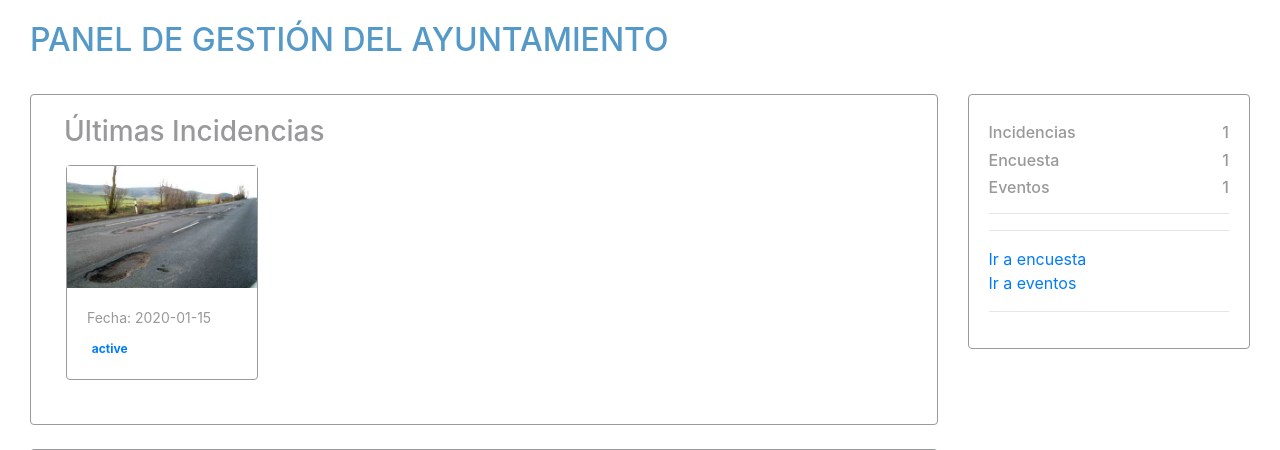
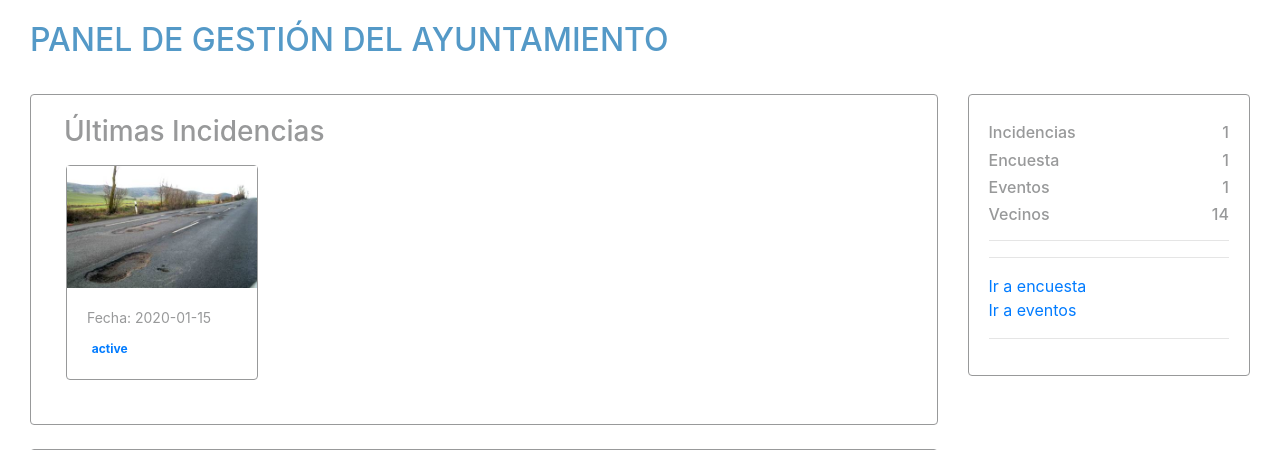
Before and after one commit to ereme/smartquercus, a Symfony app: template templates/inicio/inicio_ayto.html.twig in a window 1280 px wide. Shown: the part 65-515 px from the top of the page. Run offline with Twig, Linux system fonts and the light colour scheme; the template is opened without the code that fills it: most values are stand-ins (such as "Sample title", 1, 10 or a date in 2020); some libraries are stand-ins or nearby versions.

```diff
--- a/src/Controller/IncidenciaController.php
+++ b/src/Controller/IncidenciaController.php
@@ -30,7 +30,7 @@ class IncidenciaController extends AbstractController
             return $this->render('incidencia/index.html.twig',
             ['incidencias' => $incidencias->findAll()]);
         }elseif ($this->isGranted(Ayuntamiento::USER_AYTO)) {
-            $incidencias = $this->getIncidencias();
+            $incidencias = $this->getUser()->$this->getIncidencias();
             return $this->render('incidencia/index.html.twig', ['incidencias' => $incidencias->findAll()]);
         }elseif ($this->isGranted(Admin::USER_ADMIN)) {
             return $this->render('incidencia/index.html.twig', ['incidencias' => $incidenciaRepository->findAll()]);
--- a/src/Controller/InicioController.php
+++ b/src/Controller/InicioController.php
@@ -49,7 +49,8 @@ class InicioController extends AbstractController
                 return $this->render('inicio/inicio_ayto.html.twig', [
                   'opinas'=> $this->getUser()->getEncuestas(),
                   'incidencias'=> $this->getUser()->getIncidencias(),
-                  'eventos'=>$this->getUser()->getEventos()
+                  'eventos'=>$this->getUser()->getEventos(),
+                  'vecinos'=> $this->getUser()->getVecinos(),
                 ]);
             }
              else {
--- a/templates/evento/index.html.twig
+++ b/templates/evento/index.html.twig
@@ -15,7 +15,7 @@
     <a id="nuevoevento" class="btn btn-primary" href="{{ path('evento_new') }}">Nuevo artículo</a>
 
   {% endif %}
-  {% for row in evento|batch(3) %}
+  {% for row in eventos|batch(3) %}
     <div class="row">
       {% for evento in row %}
         <div  class="col-sm-4">
--- a/templates/inicio/inicio_ayto.html.twig
+++ b/templates/inicio/inicio_ayto.html.twig
@@ -100,7 +100,7 @@
 											{% for evento in row %}
 												<div  class="col-sm-3">
 												 <div id="contenido" class="card  mb-2" >
-													<a href="{{ path('evento_show', {'id': evento.id}) }}"">
+													<a href="{{ path('evento_show', {'id': evento.id}) }}">
 													<div class="card-body">
 														<p class="card-title">{{ evento.titular}}</p></a>
 														<div class="card-text">
@@ -129,13 +129,14 @@
 			<div class="card  mb-2" class="card" style="border-color:#98999a;">
 			    <center><h4> </h4></center>
 			    <div class="card-body" >
-				<h6 style="color:#98999a;">Incidencias <span class="float-right">{{ incidencias|length }}</span></h6>
-				<h6 style="color:#98999a;">Encuesta <span class="float-right">{{ opinas|length }}</span></h6>
-                <h6 style="color:#98999a;">Eventos<span class="float-right">{{ eventos|length }}</span></h6><hr>
+				<h6 >Incidencias <span class="float-right">{{ incidencias|length }}</span></h6>
+				<h6 >Encuesta <span class="float-right">{{ opinas|length }}</span></h6>
+                <h6>Eventos<span class="float-right">{{ eventos|length }}</span></h6>
+				<h6 >Vecinos <span class="float-right">{{ vecinos|length }}</span></h6><hr>
 
 
                  {% if is_granted('ROLE_AYTO') %}
-				    <a id="nuevaincidencia" href="{{ path('incidencia_index') }}"><i class="far fa-edit"></i> Consultar incidencias</a><br>
+				    <a id="nuevaincidencia" href="{{ path('incidencia_index') }}"><i class="far fa-eye"></i> Consultar incidencias</a><br>
 				 {% endif %}
 				 {% if is_granted('ROLE_AYTO') %}
 				    <a id="nuevaopinion" href="{{ path('opina_new') }}"><i class="far fa-edit"></i> Crea una consulta</a><br>
```
Also changed, not shown: src/Controller/EventoController.php (+16 -2 lines).
